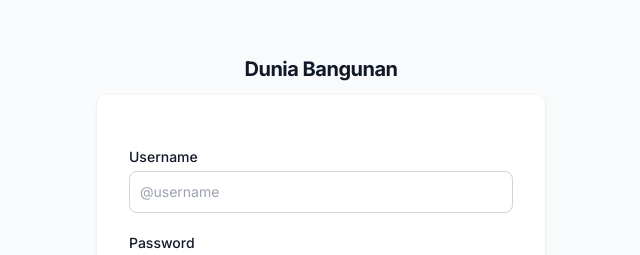
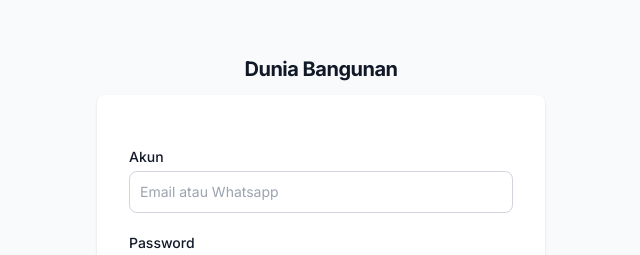
Before and after one commit to sarrahman-me/dashboard-admin, a Next.js app: page /login in a window 1280 px wide. Shown: the part 147-402 px from the top of the page, without its empty margins (319-959 px from the left). Built offline with nearby package versions, Linux system fonts and the light colour scheme; what cookies-next would draw is missing.

Commit message:
:art: merubah cara login dan register user

```diff
--- a/app/login/page.tsx
+++ b/app/login/page.tsx
@@ -42,9 +42,9 @@
   const form = [
     {
       type: "text",
-      label: "Username",
-      name: "username",
-      placeholder: "@username",
+      label: "Akun",
+      name: "akun",
+      placeholder: "Email atau Whatsapp",
     },
     {
       type: "password",
--- a/app/register/page.tsx
+++ b/app/register/page.tsx
@@ -38,12 +38,6 @@
       label: "Nama",
       name: "nama",
       placeholder: "eg. Jhon Doe",
-    },
-    {
-      type: "text",
-      label: "Username",
-      name: "username",
-      placeholder: "@username",
     },
     {
       type: "email",
```
